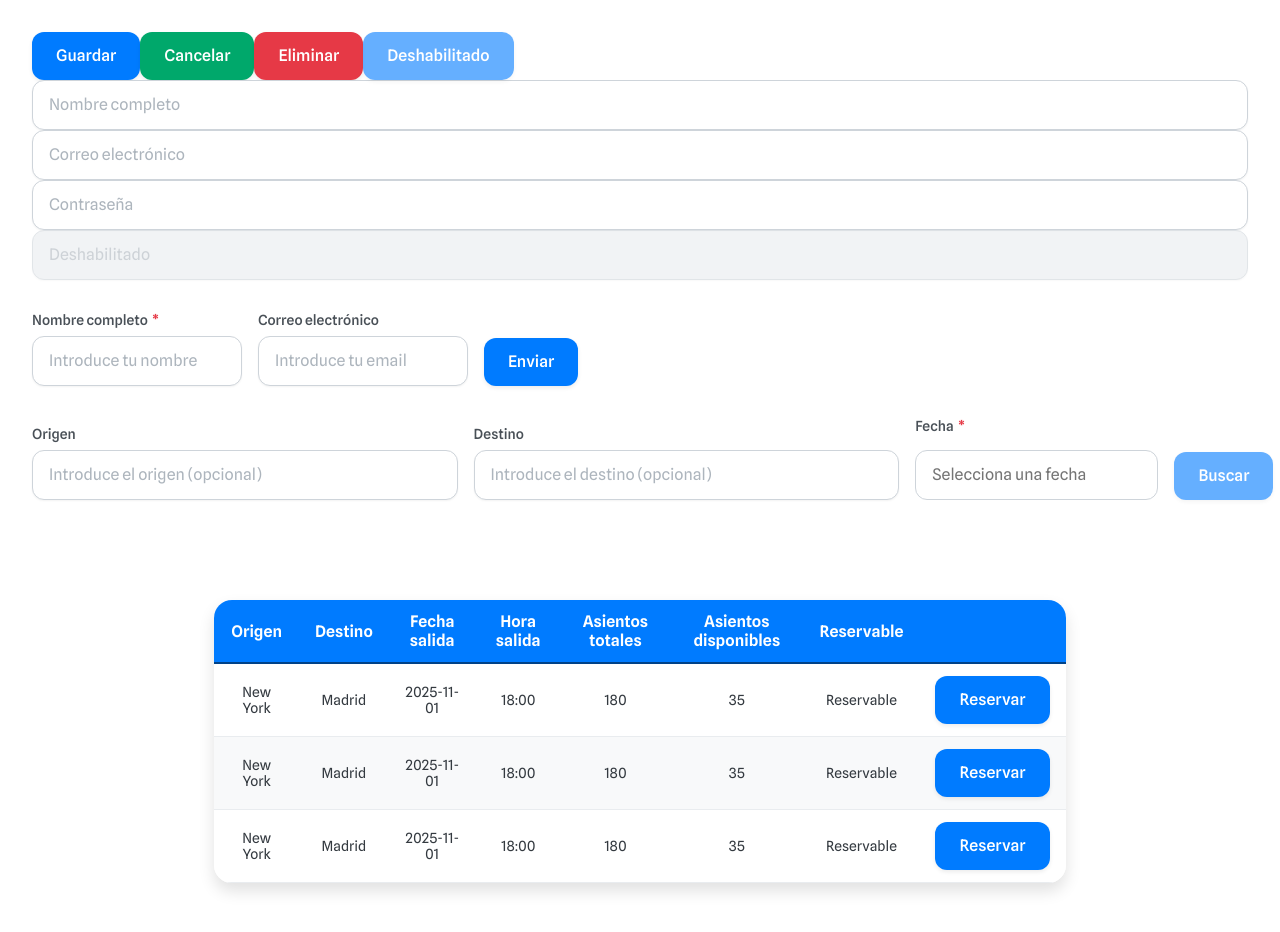
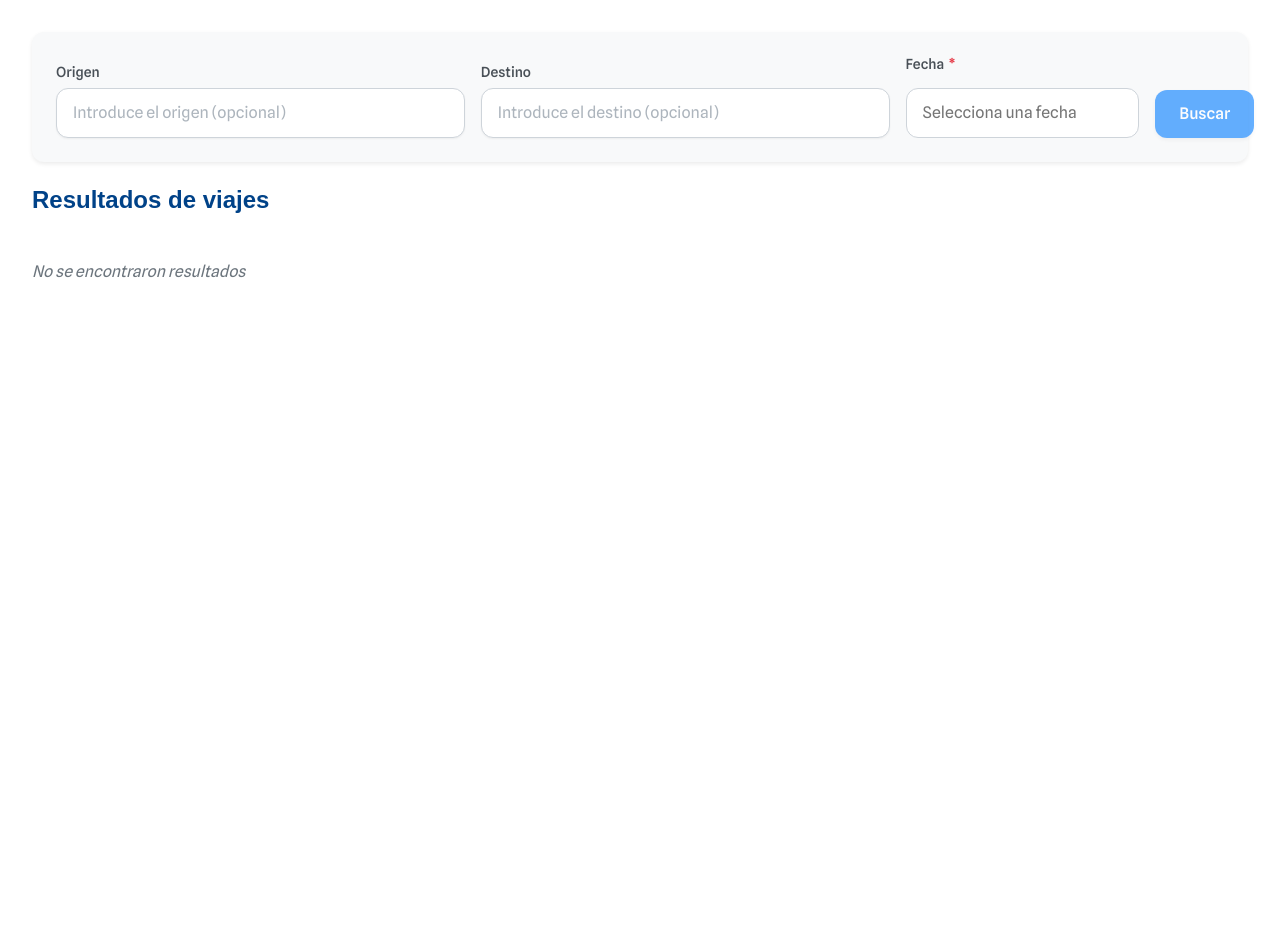
Before and after one commit to jmontesv/sistema-reservas-viajes-frontend, a React (Vite) app: page / in a window 1280 px wide. Shown: the top 932 px of the page. After the commit the page ends 800 px from the top, so only its background shows below. Built offline with nearby package versions, Linux system fonts and the light colour scheme.

Commit message:
Creacion de pagina de viajes

```diff
--- a/src/App.tsx
+++ b/src/App.tsx
@@ -1,62 +1,7 @@
-import { useState } from "react";
-import Button from "./components/atoms/Button/Button";
-import Input from "./components/atoms/Input/Input";
-import FormField from "./components/molecules/FormField/FormField";
-import FormSearch from "./components/organisms/FormSearch/FormSearch";
-import { Table } from "./components/organisms/Table/Table";
-
-const headers = ["Origen", "Destino", "Fecha salida", "Hora salida", "Asientos totales", "Asientos disponibles", "Reservable", ""];
-const rows = [
-  ["New York", "Madrid", "2025-11-01", "18:00", "180", "35", "Reservable", <Button>Reservar</Button>],
-  ["New York", "Madrid", "2025-11-01", "18:00", "180", "35", "Reservable", <Button>Reservar</Button>],
-  ["New York", "Madrid", "2025-11-01", "18:00", "180", "35", "Reservable", <Button>Reservar</Button>],
-];
+import TripsPage from "./pages/TripsPage";
 
 export default function App() {
-    const [name, setName] = useState("");
-    const [email, setEmail] = useState("");
-    const [errors, setErrors] = useState({ name: "", email: "" });
-
-    const [date, setDate] = useState("");
     return (
-      <div style={{ padding: "2rem" }}>
-        <Button variant="primary">Guardar</Button>
-        <Button variant="secondary">Cancelar</Button>
-        <Button variant="danger">Eliminar</Button>
-        <Button disabled>Deshabilitado</Button>
-
-        <Input placeholder="Nombre completo" />
-        <Input placeholder="Correo electrónico" />
-        <Input placeholder="Contraseña" type="password" />
-        <Input placeholder="Deshabilitado" disabled />
-
-        <form style={{ display: "flex", margin: "2rem auto" }}>
-          <FormField
-            label="Nombre completo"
-            id="name"
-            placeholder="Introduce tu nombre"
-            required
-            value={name}
-            onChange={(e) => setName(e.target.value)}
-            error={errors.name}
-          />
-
-          <FormField
-            label="Correo electrónico"
-            id="email"
-            placeholder="Introduce tu email"
-            type="email"
-            value={email}
-            onChange={(e) => setEmail(e.target.value)}
-            error={errors.email}
-          />
-
-          <Button>Enviar</Button>
-        </form>
-        <FormSearch onSubmit={() => console.log("submit")}/>
-        <div style={{width: "70%", margin: "100px auto"}}>
-          <Table headers={headers} rows={rows} />
-        </div>
-      </div>
+      <TripsPage />
     );
 }
--- /dev/null
+++ b/src/components/atoms/AvailabilityTag/AvailabilityTag.module.css
@@ -0,0 +1,23 @@
+.tag {
+  display: inline-block;
+  font-family: var(--font-family-base);
+  font-size: var(--font-size-sm);
+  font-weight: var(--font-weight-medium);
+  padding: var(--space-xs) var(--space-sm);
+  border-radius: var(--border-radius-md);
+  text-align: center;
+  transition: background-color var(--transition-base), color var(--transition-base);
+  min-width: 100px;
+}
+
+.available {
+  background-color: var(--color-secondary-light);
+  color: var(--color-secondary-dark);
+  border: 1px solid var(--color-secondary);
+}
+
+.unavailable {
+  background-color: var(--color-danger-light);
+  color: var(--color-danger);
+  border: 1px solid var(--color-danger);
+}
--- /dev/null
+++ b/src/components/atoms/AvailabilityTag/AvailabilityTag.tsx
@@ -0,0 +1,12 @@
+import styles from "./AvailabilityTag.module.css";
+
+interface AvailabilityTagProps {
+  available: boolean;
+}
+
+export default function AvailabilityTag({ available }: AvailabilityTagProps) {
+  const className = available ? styles.available : styles.unavailable;
+  const label = available ? "Reservable" : "No disponible";
+
+  return <span className={`${styles.tag} ${className}`}>{label}</span>;
+}
--- /dev/null
+++ b/src/components/atoms/SectionTitle/SectionTitle.module.css
@@ -0,0 +1,7 @@
+.title {
+  font-family: var(--font-family-heading);
+  font-size: var(--font-size-2xl);
+  font-weight: var(--font-weight-bold);
+  color: var(--color-dark-blue);
+  margin-bottom: var(--space-lg);
+}
--- /dev/null
+++ b/src/components/atoms/SectionTitle/SectionTitle.tsx
@@ -0,0 +1,17 @@
+import styles from "./SectionTitle.module.css";
+
+interface SectionTitleProps {
+  origin?: string;
+  destination?: string;
+  children?: React.ReactNode;
+}
+
+export const SectionTitle = ({ origin, destination, children }: SectionTitleProps) => {
+  const text =
+    children ??
+    (origin && destination
+      ? `Viajes desde ${origin} hacia ${destination}`
+      : "Resultados de viajes");
+
+  return <h2 className={styles.title}>{text}</h2>;
+};
--- /dev/null
+++ b/src/components/templates/SearchResultsTemplate/SearchResultsTemplate.module.css
@@ -0,0 +1,36 @@
+.wrapper {
+    max-width: var(--container-max-width);
+    margin: 0 auto;
+    padding: var(--space-xl);
+    display: flex;
+    flex-direction: column;
+    gap: var(--space-xl);
+}
+
+.main {
+    display: flex;
+    flex-direction: column;
+    gap: var(--space-lg);
+}
+
+.searchSection {
+    background-color: var(--color-gray-100);
+    padding: var(--space-lg);
+    border-radius: var(--border-radius-md);
+    box-shadow: var(--shadow-sm);
+}
+
+.loading {
+    color: var(--color-info);
+    font-weight: var(--font-weight-medium);
+}
+
+.error {
+    color: var(--color-danger);
+    font-weight: var(--font-weight-semibold);
+}
+
+.empty {
+    color: var(--color-gray-600);
+    font-style: italic;
+}
--- /dev/null
+++ b/src/components/templates/SearchResultsTemplate/SearchResultsTemplate.tsx
@@ -0,0 +1,50 @@
+import { type ReactNode } from "react";
+import styles from "./SearchResultsTemplate.module.css";
+
+import FormSearch from "../../organisms/FormSearch/FormSearch";
+import { SectionTitle } from "../../atoms/SectionTitle/SectionTitle";
+import { Table } from "../../organisms/Table/Table";
+
+interface SearchResultsTemplateProps {
+  title: string;
+  headers: string[];
+  rows: (string | number | ReactNode)[][];
+  isLoading: boolean;
+  error?: string | null;
+  onSearch: (values: any) => void;
+  children?: ReactNode;
+}
+
+export default function SearchResultsTemplate({
+  title,
+  headers,
+  rows,
+  isLoading,
+  error,
+  onSearch,
+  children,
+}: SearchResultsTemplateProps) {
+  return (
+    <div className={styles.wrapper}>
+      <main className={styles.main}>
+        <section className={styles.searchSection}>
+            <FormSearch onSubmit={onSearch} />
+        </section>
+        <SectionTitle>{title}</SectionTitle>
+
+        {isLoading && <p className={styles.loading}>Cargando viajes...</p>}
+        {error && <p className={styles.error}>{error}</p>}
+
+        {!isLoading && !error && rows.length > 0 && (
+          <Table headers={headers} rows={rows} />
+        )}
+
+        {!isLoading && !error && rows.length === 0 && (
+          <p className={styles.empty}>No se encontraron resultados</p>
+        )}
+
+        {children}
+      </main>
+    </div>
+  );
+}
--- /dev/null
+++ b/src/hooks/useFetchTrips.ts
@@ -0,0 +1,36 @@
+import { useState, useEffect } from "react";
+import { type Trip, fetchTrips } from "../services/TripsService";
+
+interface UseFetchTripsProps {
+  origin?: string;
+  destination?: string;
+  date?: string;
+}
+
+export const useFetchTrips = ({ origin, destination, date }: UseFetchTripsProps) => {
+  const [trips, setTrips] = useState<Trip[]>([]);
+  const [loading, setLoading] = useState(false);
+  const [error, setError] = useState<string | null>(null);
+
+  useEffect(() => {
+    if (!date) return;
+
+    const getTrips = async () => {
+      setLoading(true);
+      setError(null);
+
+      try {
+        const data = await fetchTrips({ origin, destination, date });
+        setTrips(data);
+      } catch (err: any) {
+        setError(err.message || "Error desconocido");
+      } finally {
+        setLoading(false);
+      }
+    };
+
+    getTrips();
+  }, [origin, destination, date]);
+
+  return { trips, loading, error };
+};
--- /dev/null
+++ b/src/pages/TripsPage.tsx
@@ -0,0 +1,45 @@
+import { useState } from "react";
+import SearchResultsTemplate from "../components/templates/SearchResultsTemplate/SearchResultsTemplate";
+import { useFetchTrips } from "../hooks/useFetchTrips";
+import Button from "../components/atoms/Button/Button";
+import AvailabilityTag from "../components/atoms/AvailabilityTag/AvailabilityTag";
+
+export default function TripsPage() {
+  const [searchValues, setSearchValues] = useState<{ origin?: string; destination?: string; date?: string }>({});
+  const { trips, loading, error } = useFetchTrips(searchValues);
+
+  const handleSearch = (values: any) => {
+    setSearchValues(values);
+  };
+
+  console.log(trips)
+
+  const headers = ["Origen", "Destino", "Fecha",  "Hora salida", "Precio", "Asientos totales", "Asientos disponibles", "Reservable", ""];
+
+  const rows = trips.map((trip) => [
+    trip.origin,
+    trip.destination,
+    trip.date.split("T")[0],
+    trip.date.split("T")[1],
+    `${trip.price} €`,
+    trip.totalSeats,
+    trip.seatsAvailable,
+    <AvailabilityTag available={trip.available} />,
+    <Button>Reservar</Button>
+  ]);
+
+  return (
+     <SearchResultsTemplate
+      title={
+        searchValues.origin && searchValues.destination
+          ? `Viajes desde ${searchValues.origin} hacia ${searchValues.destination}`
+          : "Resultados de viajes"
+      }
+      headers={headers}
+      rows={rows}
+      isLoading={loading}
+      error={error}
+      onSearch={handleSearch}
+    />
+  );
+}
--- /dev/null
+++ b/src/services/TripsService.ts
@@ -0,0 +1,58 @@
+export interface Trip {
+  id: string;
+  origin: string;
+  destination: string;
+  date: string;
+  price: number;
+  totalSeats: number;
+  seatsAvailable: number;
+  available: boolean;
+}
+
+// Interfaz que representa los datos tal como los devuelve el backend
+interface RawTrip {
+  id: string;
+  origen: string;
+  destino: string;
+  fecha: string;
+  precio: number;
+  asientos_totales: number;
+  asientos_disponibles: number;
+}
+
+interface FetchTripsParams {
+  origin?: string;
+  destination?: string;
+  date: string;
+}
+
+/**
+ * Función que consulta el backend y devuelve los viajes
+ */
+export const fetchTrips = async ({ origin, destination, date }: FetchTripsParams): Promise<Trip[]> => {
+  const params = new URLSearchParams();
+  if (origin) params.append("origin", origin);
+  if (destination) params.append("destination", destination);
+
+  const res = await fetch(`http://localhost:5000/viajes/${date}?${params.toString()}`);
+
+  if (!res.ok) {
+    throw new Error("Error al obtener los viajes");
+  }
+
+  const data: RawTrip[] = await res.json();
+
+  // 🧠 Transformamos los nombres aquí (de español a inglés) y calculamos el campo available al vuelo
+  const trips: Trip[] = data.map((item) => ({
+    id: item.id,
+    origin: item.origen,
+    destination: item.destino,
+    date: item.fecha,
+    price: item.precio,
+    totalSeats: item.asientos_totales,
+    seatsAvailable: item.asientos_disponibles,
+    available: item.asientos_disponibles > 0
+  }));
+
+  return trips;
+};
--- a/src/styles/variables.css
+++ b/src/styles/variables.css
@@ -37,7 +37,7 @@
   /* ===============================
      🧱 LAYOUT & SPACING
   =============================== */
-  --container-max-width: 1200px;
+  --container-max-width: 1600px;
 
   --space-xxs: 0.25rem;  /* 4px */
   --space-xs: 0.5rem;    /* 8px */
```
